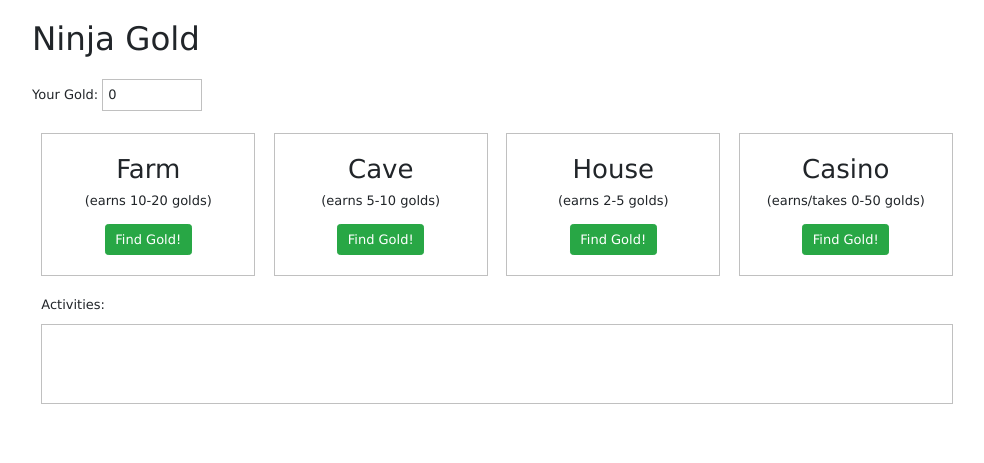
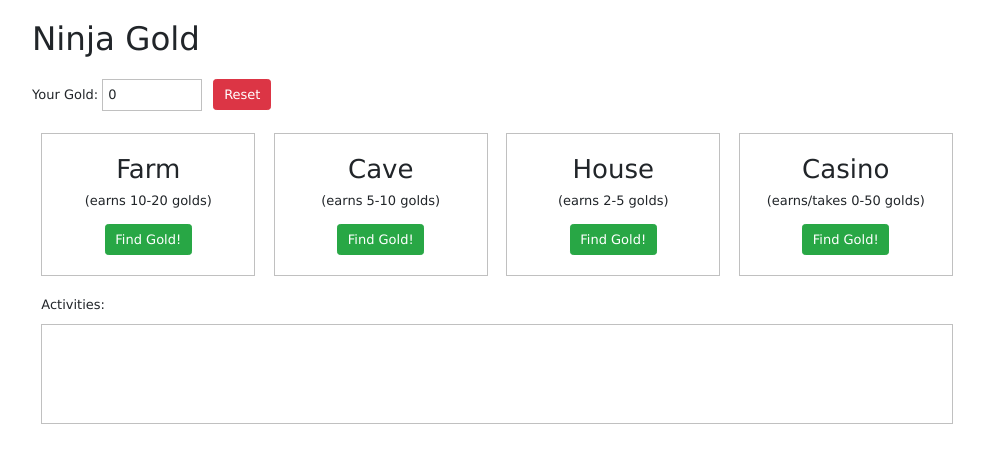
Before and after one commit to GustavoMonardez/python-django-cd-ninja-gold, a Django app: page / in a window 1280 px wide. Shown: the top 463 px of the page, without its empty margins (143-1127 px from the left). Run offline with Django 3.2, Linux system fonts and the light colour scheme; some libraries are stand-ins or nearby versions.

Commit message:
added activities

```diff
--- a/apps/ninjagold_app/static/ninjagold_app/css/main.css
+++ b/apps/ninjagold_app/static/ninjagold_app/css/main.css
@@ -9,6 +9,18 @@
     width: 970px;
     margin:auto;
     padding:20px;
+}
+
+.header p{
+    display: inline-block;
+}
+
+.reset{
+    padding:0px;
+    border:none;
+    margin:0px 0px 0px 10px;
+    vertical-align: top;
+    width:60px;
 }
 
 form{
@@ -32,12 +44,25 @@ h1{
 }
 
 .activities{
-    height:80px;
+    height:100px;
     border:1px solid silver;
     margin:1%;
     overflow: scroll;
+    padding:5px;
+}
+
+.activities p{
+    margin:0px;
 }
 
 .act-header{
     margin:1%;
 }
+
+.green{
+    color:#5cb85c;
+}
+
+.red{
+    color:#d9534f;
+}
--- a/apps/ninjagold_app/templates/ninjagold_app/index.html
+++ b/apps/ninjagold_app/templates/ninjagold_app/index.html
@@ -12,26 +12,32 @@
 <body>
     <div class="wrapper">
         <h1>Ninja Gold</h1>
-        <p>Your Gold:  <span class="your-gold">0</span></p>
-        <form action='/process' method='post'>
+        <div class="header">
+            <p>Your Gold:  <span class="your-gold">{{request.session.gold}}</span></p><form
+            action='/reset/' method='post'class="reset">
+                {% csrf_token %}
+                <button type="submit" class="btn btn-danger">Reset</button>
+            </form>
+        </div>
+        <form action='/process/farm/' method='post'>
             {% csrf_token %}
             <h2>Farm</h2>
             <p>(earns 10-20 golds)</p>
             <button type="submit" class="btn btn-success">Find Gold!</button>
         </form><form
-         action='/process' method='post'>
+         action='/process/cave/' method='post'>
             {% csrf_token %}
             <h2>Cave</h2>
             <p>(earns 5-10 golds)</p>
             <button type="submit" class="btn btn-success">Find Gold!</button>
         </form><form
-         action='/process' method='post'>
+         action='/process/house/' method='post'>
             {% csrf_token %}
             <h2>House</h2>
             <p>(earns 2-5 golds)</p>
             <button type="submit" class="btn btn-success">Find Gold!</button>
         </form><form
-         action='/process' method='post'>
+         action='/process/casino/' method='post'>
             {% csrf_token %}
             <h2>Casino</h2>
             <p>(earns/takes 0-50 golds)</p>
@@ -39,7 +45,9 @@
         </form>
         <p class="act-header">Activities:</p>
         <div class="activities">
-
+            {% for activity in request.session.activities %}
+                <p class="{{activity.class}}">{{activity.content}}</p>
+            {% endfor %}
         </div>
     </div>
 </body>
--- a/apps/ninjagold_app/urls.py
+++ b/apps/ninjagold_app/urls.py
@@ -3,5 +3,6 @@ from . import views
 
 urlpatterns = [
     url(r"^$", views.index),
-    url(r"^process$", views.process)
+    url(r"^reset/$", views.reset),
+    url(r"^process/(?P<building>[\w\-]+)/$", views.process)
 ]
--- a/apps/ninjagold_app/views.py
+++ b/apps/ninjagold_app/views.py
@@ -1,8 +1,51 @@
 from django.shortcuts import render, HttpResponse, redirect
+from time import strftime, gmtime
+import datetime
+import random
 
 def index(request):
+    if not "gold" in request.session:
+        request.session["gold"] = 0
     return render(request, "ninjagold_app/index.html")
 
-def process(request):
+def process(request,building):
+    if building == "farm":
+        request.session["building"] = "farm"
+        request.session["play"] = random.randrange(10,20)
+        request.session["gold"] +=  request.session["play"]
+    elif building == "cave":
+        request.session["building"] = "cave"
+        request.session["play"] = random.randrange(5,10)
+        request.session["gold"] +=  request.session["play"]
+    elif building == "house":
+        request.session["building"] = "house"
+        request.session["play"] = random.randrange(2,5)
+        request.session["gold"] +=  request.session["play"]
+    elif building == "casino":
+        request.session["building"] = "casino"
+        request.session["play"] = random.randrange(-50,50)
+        request.session["gold"] +=  request.session["play"]
+    # time
+    time = datetime.datetime.now()
+    time = time.strftime("%I:%M %p, %b %d %Y")
+    # packaging
+    activity = {}
+    if request.session["play"] < 0:
+        activity = {"content":"Entered a casino and lost "+str(abs(request.session["play"]))+" golds...Ouch ("+time+")",
+        "class":"red"}
+    else:
+         activity = {"content":"Earned "+str(request.session["play"])+" golds from the "+ building + "! ("+time+")",
+        "class":"green"}
+    if not "activities" in request.session:
+        temp = [activity]
+        request.session["activities"] = temp
+    else:
+        temp = request.session["activities"]
+        temp.append(activity)
+        request.session["activities"] = temp
 
     return redirect("/")
+
+def reset(request):
+    request.session.flush()
+    return redirect("/")
```
Also changed, not shown: db.sqlite3.
